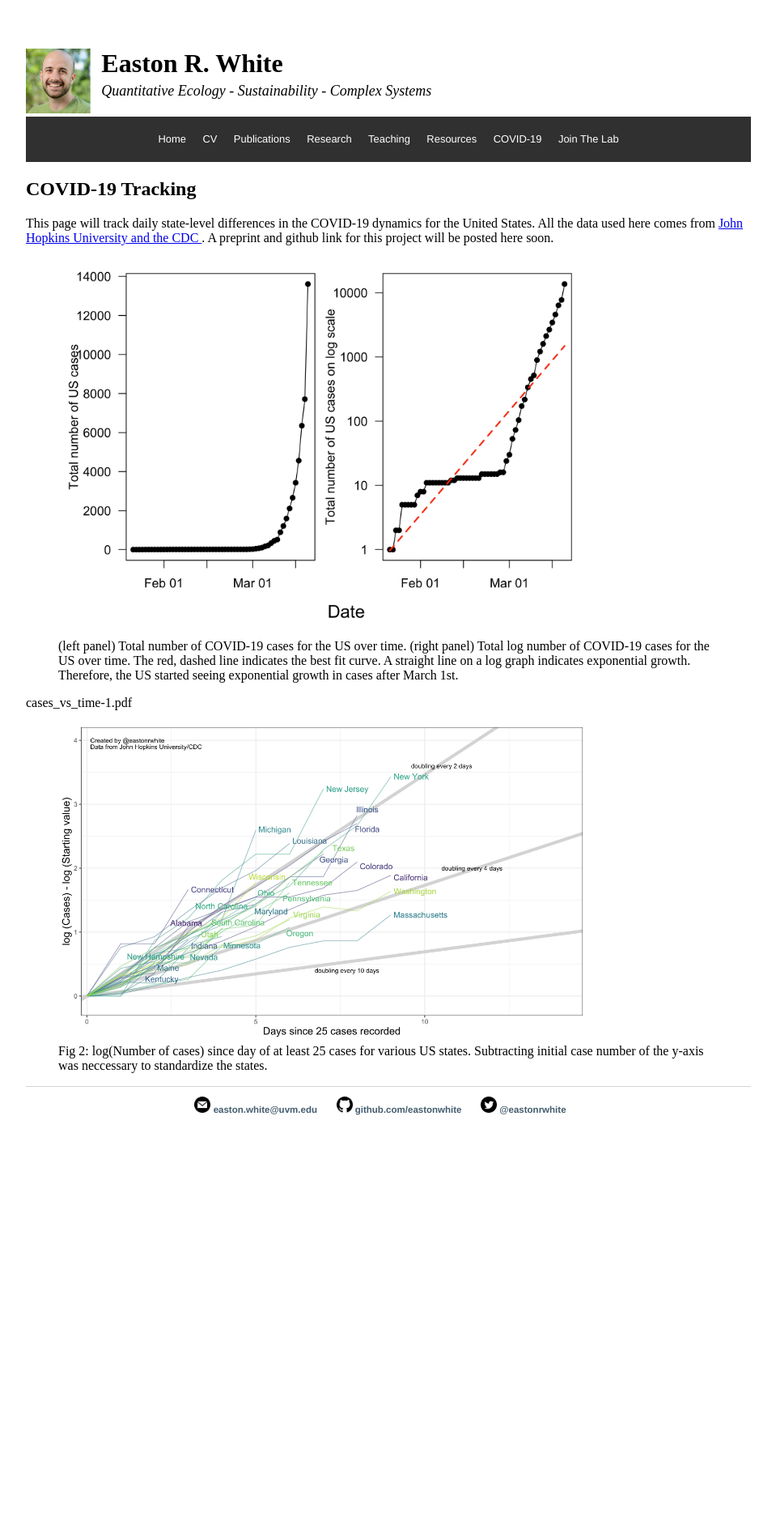
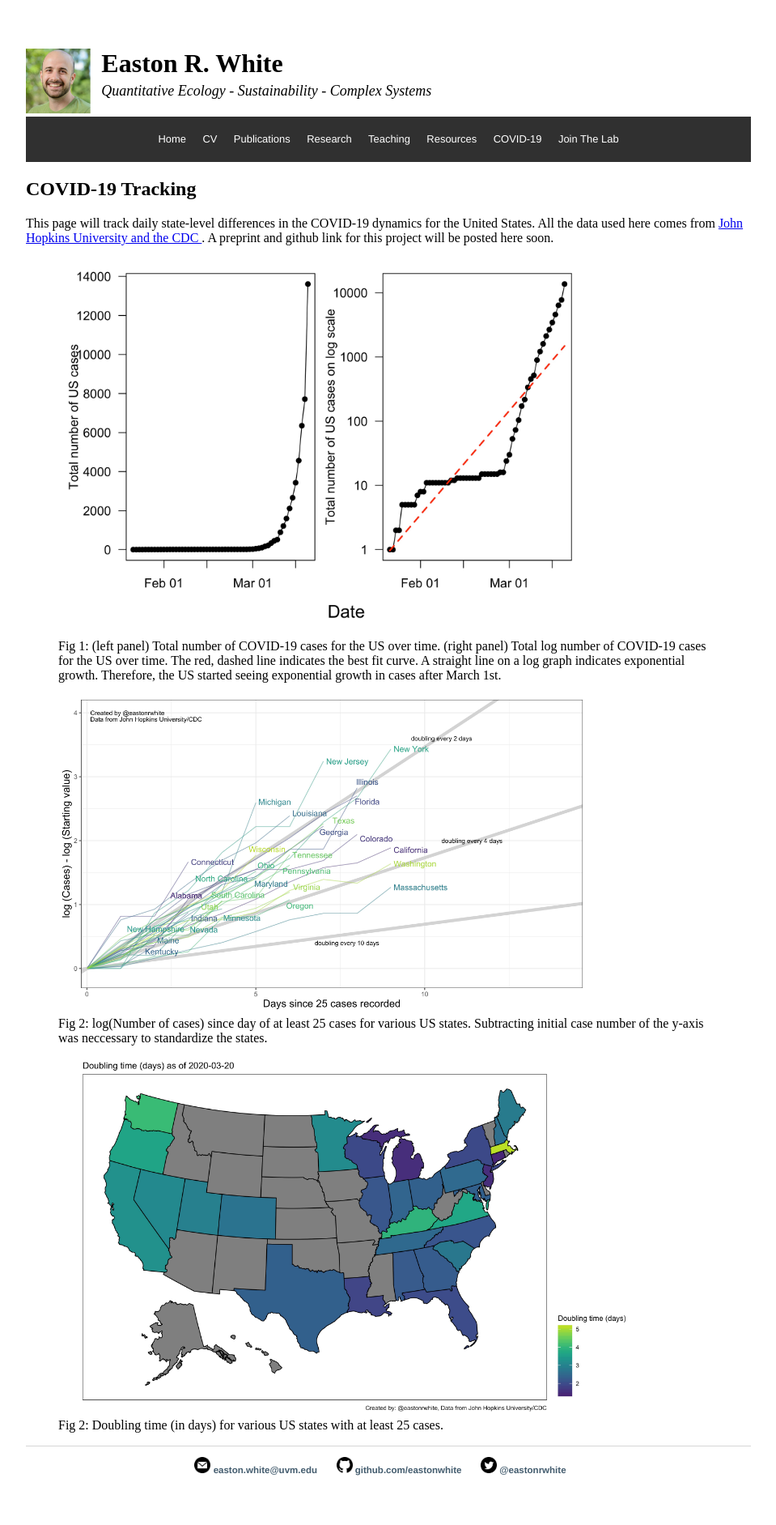
Before and after one commit to eastonwhite/eastonwhite.github.io, a Jekyll site: the page built from covid19/index.html, in a window 1280 px wide. Shown: the whole page at 81% size, without its empty margins (160-1119 px from the left). Built offline with Jekyll 4.4.1, drawn with Linux system fonts in a browser that asks for light colours; before the commit the page ends 1438 px from its top, so only the background shows below that.

Commit message:
added map

```diff
--- a/covid19/index.html
+++ b/covid19/index.html
@@ -9,14 +9,19 @@ This page will track daily state-level differences in the COVID-19 dynamics for
 
  <figure>
   <img src="figures/cases_vs_time-1.jpeg" alt="Trulli" style="width:80%">
-  <figcaption>(left panel) Total number of COVID-19 cases for the US over time. (right panel) Total log number of COVID-19 cases for the US over time. The red, dashed line indicates the best fit curve. A straight line on a log graph indicates exponential growth. Therefore, the US started seeing exponential growth in cases after March 1st.</figcaption>
+  <figcaption>Fig 1: (left panel) Total number of COVID-19 cases for the US over time. (right panel) Total log number of COVID-19 cases for the US over time. The red, dashed line indicates the best fit curve. A straight line on a log graph indicates exponential growth. Therefore, the US started seeing exponential growth in cases after March 1st.</figcaption>
 </figure>
 
-cases_vs_time-1.pdf
 
  <figure>
   <img src="figures/state_responses.jpeg" alt="Trulli" style="width:80%">
   <figcaption>Fig 2: log(Number of cases) since day of at least 25 cases for various US states. Subtracting initial case number of the y-axis was neccessary to standardize the states.</figcaption>
+</figure>
+
+
+ <figure>
+  <img src="figures/state_responses_map.jpeg" alt="Trulli" style="width:90%">
+  <figcaption>Fig 2: Doubling time (in days) for various US states with at least 25 cases. </figcaption>
 </figure>
 
 
```
